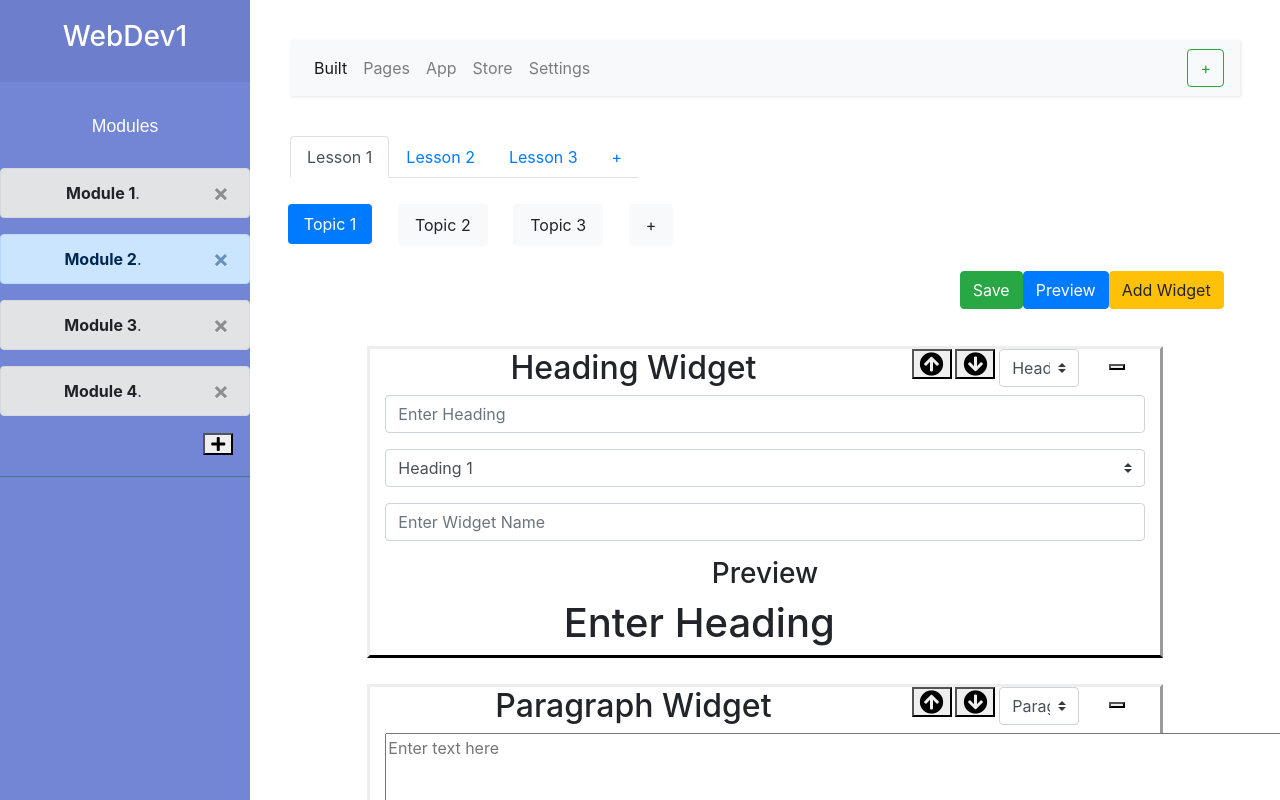
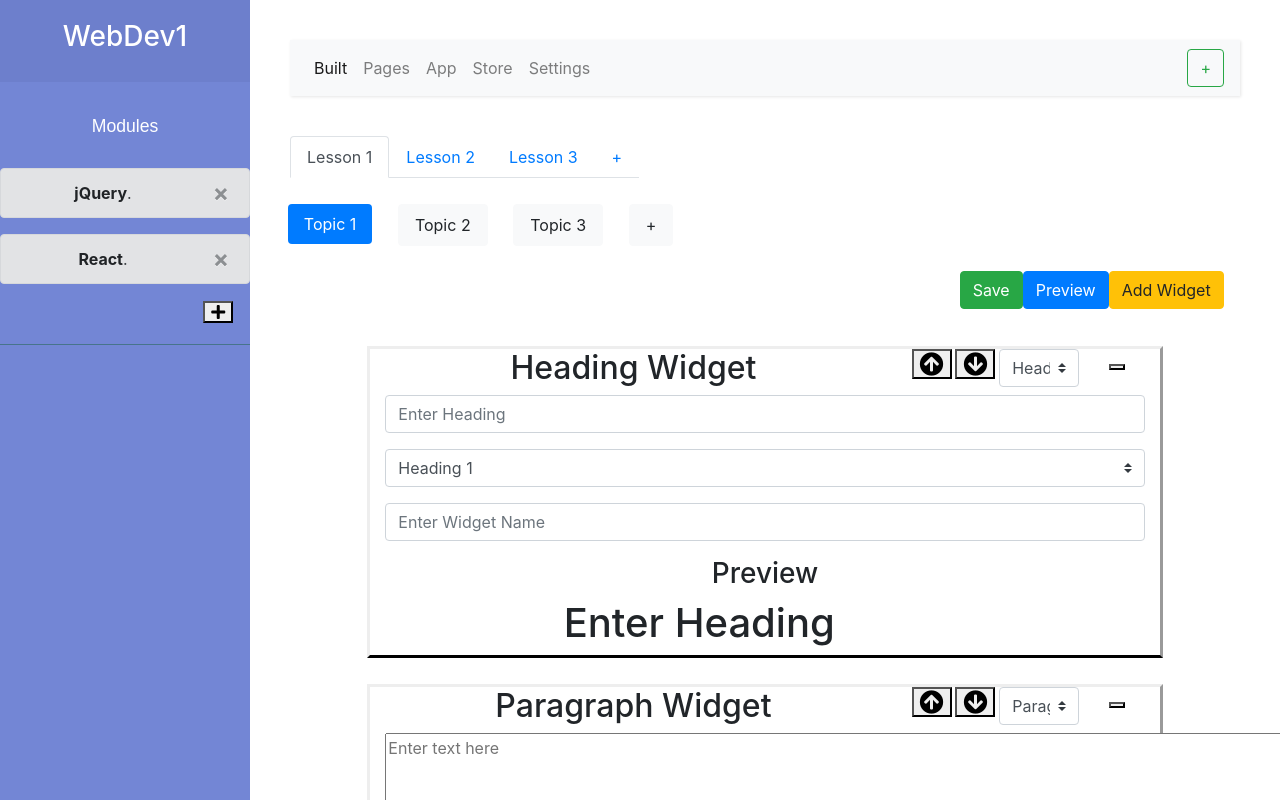
Before and after one commit to vaibhavdave5/reactAssignment, a React (Create React App) app: page /course/1 in a window 1280 px wide. Shown: the top 800 px of the page. Built offline with nearby package versions, Linux system fonts and the light colour scheme.

Commit message:
Module List in place

```diff
--- a/src/components/CourseEditor.js
+++ b/src/components/CourseEditor.js
@@ -26,7 +26,7 @@ class CourseEditor extends React.Component {
             <div>
 
                 <div className="wrapper">
-                    <CourseEditorNav title={this.state.title}/>
+                    <ModuleList course={this.state.course}/>
 
                     <div id="content">
 
--- a/src/components/ModuleList.js
+++ b/src/components/ModuleList.js
@@ -1,62 +1,91 @@
 import React from 'react'
 import ModuleListItem from "./ModuleListItem";
 
-class ModuleList extends React.Component {
-  constructor(props) {
-    super(props)
+// class ModuleList extends React.Component {
+//   constructor(props) {
+//     super(props)
+//
+//     this.state = {
+//       module: { title: '' },
+//       modules: this.props.modules
+//     };
+//
+//     // this.titleChanged = this.titleChanged.bind(this);
+//   }
+//
+//   createModule = () => {
+//     this.setState(
+//       {
+//         modules: [
+//           ...this.state.modules,
+//           this.state.module
+//         ]
+//       }
+//     )
+//   }
+//   titleChanged = (event) => {
+//     this.setState(
+//       {
+//         module: {title: event.target.value}
+//       });
+//   }
+//   render() {
+//     return(
+//       <div>
+//         <h3>Module List</h3>
+//         <ul className="list-group">
+//           <li className="list-group-item">
+//             <input
+//               onChange={this.titleChanged}
+//               className="form-control"/>
+//             <button
+//               onClick={this.createModule}
+//               className="btn btn-primary btn-block">Add Module</button>
+//           </li>
+//           {
+//             this.state.modules.map(
+//               (module) => {
+//                 return (
+//                   <ModuleListItem
+//                     selectModule={this.props.selectModule}
+//                     key={module.id}
+//                     module={module}/>
+//                 )
+//               }
+//             )
+//           }
+//         </ul>
+//       </div>
+//     )
+//   }
+// }
+// export default ModuleList;
 
-    this.state = {
-      module: { title: '' },
-      modules: this.props.modules
-    };
 
-    // this.titleChanged = this.titleChanged.bind(this);
-  }
+const ModuleList = ({course}) =>
+    <nav id="sidebar">
+      <div className="sidebar-header">
+        <h3>{course.title}</h3>
+      </div>
 
-  createModule = () => {
-    this.setState(
-      {
-        modules: [
-          ...this.state.modules,
-          this.state.module
-        ]
-      }
-    )
-  }
-  titleChanged = (event) => {
-    this.setState(
-      {
-        module: {title: event.target.value}
-      });
-  }
-  render() {
-    return(
-      <div>
-        <h3>Module List</h3>
-        <ul className="list-group">
-          <li className="list-group-item">
-            <input
-              onChange={this.titleChanged}
-              className="form-control"/>
-            <button
-              onClick={this.createModule}
-              className="btn btn-primary btn-block">Add Module</button>
-          </li>
-          {
-            this.state.modules.map(
+      <ul className="list-unstyled components">
+        <p>Modules</p>
+        {course.modules.map(
             (module) => {
               return (
                   <ModuleListItem
-                    selectModule={this.props.selectModule}
-                    key={module.id}
                       module={module}/>
               )
+            })
         }
-            )
-          }
+        <div className="row">
+          <div className="col-md-8"></div>
+
+          <div className="col-md-4 float-right">
+            <button className="fa fa-plus"
+                    aria-hidden="true"></button>
+          </div>
+        </div>
       </ul>
-      </div>
-    )
-  }
-}
+    </nav>
 export default ModuleList;
--- a/src/components/ModuleListItem.js
+++ b/src/components/ModuleListItem.js
@@ -1,8 +1,9 @@
 import React from 'react'
 
-const ModuleListItem = ({module, selectModule}) =>
-    <li onClick={() => selectModule(module)} className="list-group-item">
-      {module.title}
-    </li>
+const ModuleListItem = ({module}) =>
+    <div className="nav-link alert alert-dismissible alert-secondary">
+        <button type="button" className="close " data-dismiss="alert">&times;</button>
+        <a href="#" className="alert-link">{module.title}</a>.
+    </div>
 
 export default ModuleListItem;
```
Lines whose indentation alone changed are shown as unchanged.
